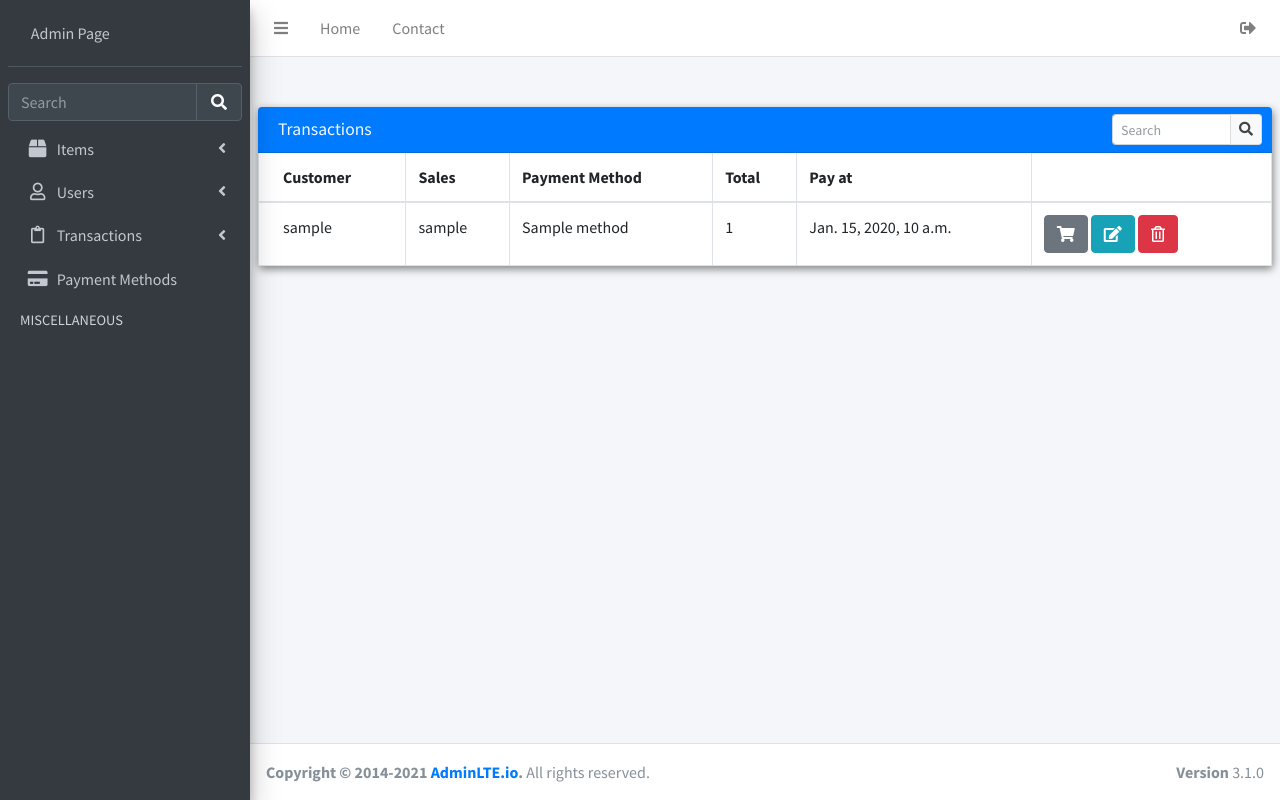
After one commit to mustapep/django_pos, a Django app: page /transactions/out in a window 1280 px wide. The commit adds this page. Run offline with Django 3.2, Linux system fonts and the light colour scheme; a user stored in the database is signed in; tables that the repository leaves empty hold one stand-in row (values such as "Sample post"); parts of the project's set-up code (start-up, migrations or seed data) failed here and were passed over; some libraries are stand-ins or nearby versions.

Commit message:
feat: response issue #41

```diff
--- /dev/null
+++ b/src/apps/transactions/templates/list_transactions_out.html
@@ -0,0 +1,65 @@
+{% extends "base/dasboard.html" %}
+{% block content %}
+  <div class="row" style="padding-top: 25px;">
+    <div class="col-12">
+    </div>
+  </div>
+  <div class="row">
+    <div class="col">
+        <div class="card">
+            <div class="card-header">
+              <h3 class="card-title" style="color: aliceblue;">Transactions</h3>
+              <div class="card-tools">
+                <div class="input-group input-group-sm" style="width: 150px;">
+                  <input type="text" name="table_search" class="form-control float-right" placeholder="Search">
+
+                  <div class="input-group-append">
+                    <button type="submit" class="btn btn-default">
+                      <i class="fas fa-search"></i>
+                    </button>
+                  </div>
+                </div>
+              </div>
+            </div>
+            <!-- /.card-header -->
+            <div class="card-body table-responsive p-0">
+              <table class="table table-bordered">
+                <thead>
+                  <tr>
+                    <th>Customer</th>
+                    <th>Sales</th>
+                    <th>Payment Method</th>
+                    <th>Total</th>
+                    <th>Pay at</th>
+                    <th></th>
+                  </tr>
+                </thead>
+                <tbody>
+                  {% for t in t_all %}
+                  <tr>
+                        <td>{{t.member}}</td>
+                        <td>{{t.sales}}</td>
+                        <td>{{t.payment_method}}</td>
+                        <td>{{t.customer_purchase}}</td>
+                        <td>{{t.update_at}}</td>
+                        <td>
+                            <a href="/transactions/{{t.id}}/detail_transaction" class="btn btn-secondary">
+                                <i class="fas fa-shopping-cart"></i>
+                            </a>
+                            <a href="/transactions/{{t.id}}/edit" class="btn btn-info">
+                                <i class="fas fa-edit"></i>
+                            </a>
+                            <a href="/transactions/{{t.id}}/delete" class="btn btn-danger">
+                                <i class="far fa-trash-alt"></i>
+                            </a>
+                        </td>
+                  </tr>
+                  {% endfor %}
+                </tbody>
+              </table>
+            </div>
+            <!-- /.card-body -->
+          </div>
+    </div>
+  </div>
+{% endblock content %}
--- a/src/apps/transactions/urls.py
+++ b/src/apps/transactions/urls.py
@@ -4,6 +4,7 @@ from .views import *
 app_name = 'transactoins'
 urlpatterns = [
     path('', ListTransactionView.as_view()),
+    path('out', ListTransactionsOutView.as_view()),
     path('add', AddTransactionView.as_view()),
     path('save', AddTransactionView.as_view()),
     path('<int:id>/edit', EditTransactionView.as_view()),
--- a/src/apps/transactions/views.py
+++ b/src/apps/transactions/views.py
@@ -16,6 +16,17 @@ class ListTransactionView(LoginRequiredMixin, ValidatePermissionMixin, View):
     def get(self, request):
 
         t_all = Transactions.objects.filter(paid_of=False)
+
+        return render(request, self.template_name, {
+            "t_all": t_all
+        })
+
+
+class ListTransactionsOutView(LoginRequiredMixin, ValidatePermissionMixin, View):
+    template_name = 'list_transactions_out.html'
+
+    def get(self, request):
+        t_all = Transactions.objects.filter(paid_of=True)
 
         return render(request, self.template_name, {
             "t_all": t_all
--- a/src/templates/base/sidebar.html
+++ b/src/templates/base/sidebar.html
@@ -43,12 +43,27 @@
       </ul>
     </li>
     <li class="nav-item">
-      <a href="/transactions" class="nav-link">
+      <a href="/items" class="nav-link">
         <i class="nav-icon far fa-clipboard"></i>
         <p>
           Transactions
+          <i class="right fas fa-angle-left"></i>
         </p>
       </a>
+      <ul class="nav nav-treeview">
+        <li class="nav-item">
+          <a href="/transactions" class="nav-link">
+            <i class="far fa-circle nav-icon"></i>
+            <p>In</p>
+          </a>
+        </li>
+        <li class="nav-item">
+          <a href="/transactions/out" class="nav-link">
+            <i class="far fa-circle nav-icon"></i>
+            <p>Out</p>
+          </a>
+        </li>
+      </ul>
     </li>
     <li class="nav-item">
       <a href="/transactions/payment" class="nav-link">
```
Also changed, not shown: src/apps/transactions/templates/list_detail_trans.html (renamed from src/templates/list_detail_trans.html, +9 -1 lines), src/apps/transactions/templates/list_transaction.html (renamed from src/templates/list_transaction.html).
